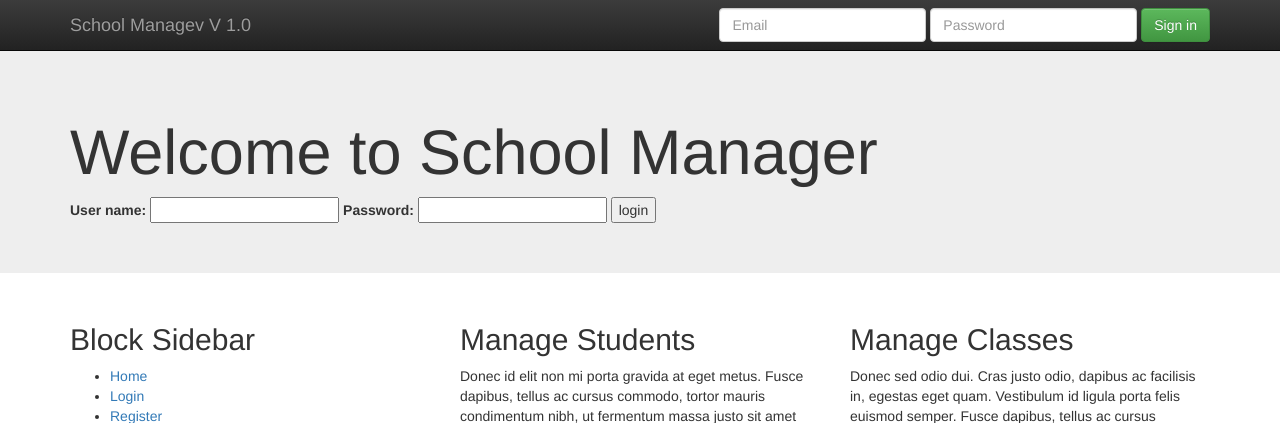
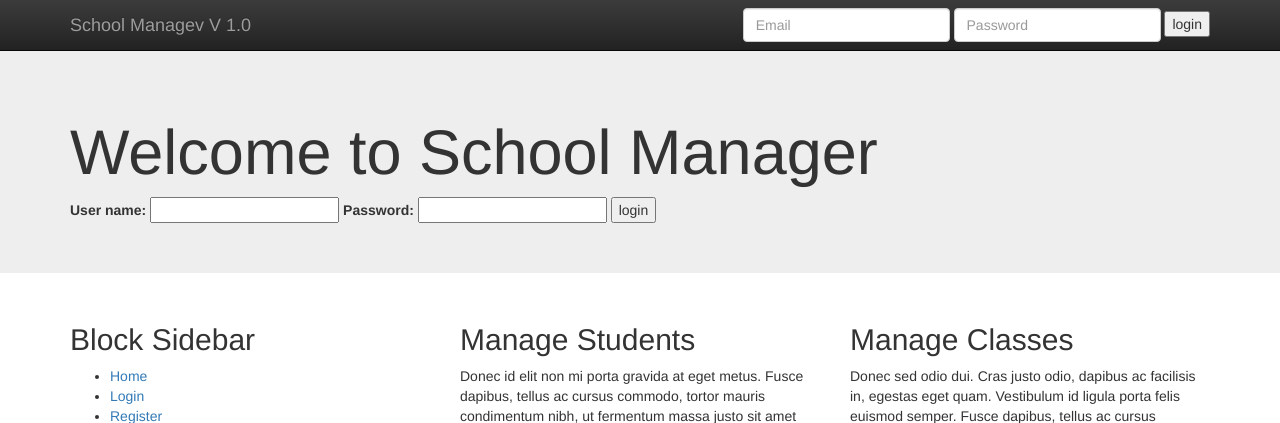
Before and after one commit to alexkyllo/school-manager, a Django app: page /accounts/login/ in a window 1280 px wide. Shown: the top 423 px of the page. Run offline with Django 3.2, Linux system fonts and the light colour scheme; some libraries are stand-ins or nearby versions.

Commit message:
linked the bootstrap login to the login / logout urls

```diff
--- a/school_manager/templates/base.html
+++ b/school_manager/templates/base.html
@@ -41,14 +41,28 @@
           <a class="navbar-brand" href="/">School Managev V 1.0</a>
         </div>
         <div class="navbar-collapse collapse">
-          <form class="navbar-form navbar-right" role="form">
+
+
+            {% if user.is_authenticated %}
+            <!-- <li><a href="/accounts/logout/">Logout</a></li>  -->
+            <form class="navbar-form navbar-right" role="form" action="/accounts/logout/" method="post">{% csrf_token %}
+            {% else %}
+            <form class="navbar-form navbar-right" role="form" action="" method="post">{% csrf_token %}
+            {% endif %}
+
             <div class="form-group">
-              <input type="text" placeholder="Email" class="form-control">
+              <input type="text" placeholder="Email" class="form-control" name="username" value="" id="username">
             </div>
             <div class="form-group">
-              <input type="password" placeholder="Password" class="form-control">
+              <input type="password" placeholder="Password" class="form-control" type="password" name="password" value="" id="password">
             </div>
-            <button type="submit" class="btn btn-success">Sign in</button>
+            {% if user.is_authenticated %}
+            <!-- <li><a href="/accounts/logout/">Logout</a></li>  -->
+            <input type="submit" value="Logout" />
+            {% else %}
+            <input type="submit" value="login" />
+            <input type="hidden" name="next" value="{{ next|escape }}" />
+            {% endif %}
           </form>
         </div><!--/.navbar-collapse -->
       </div>
```
